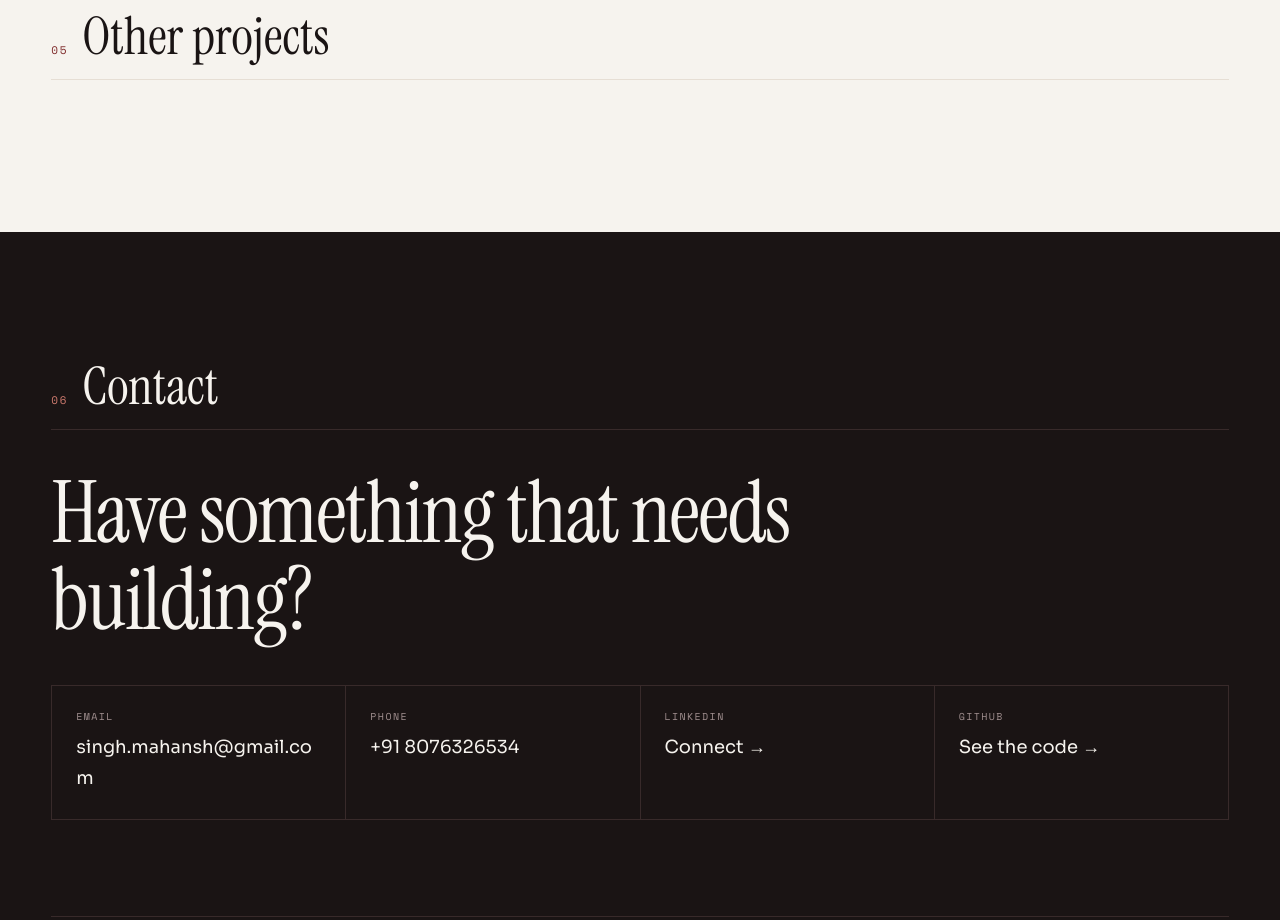
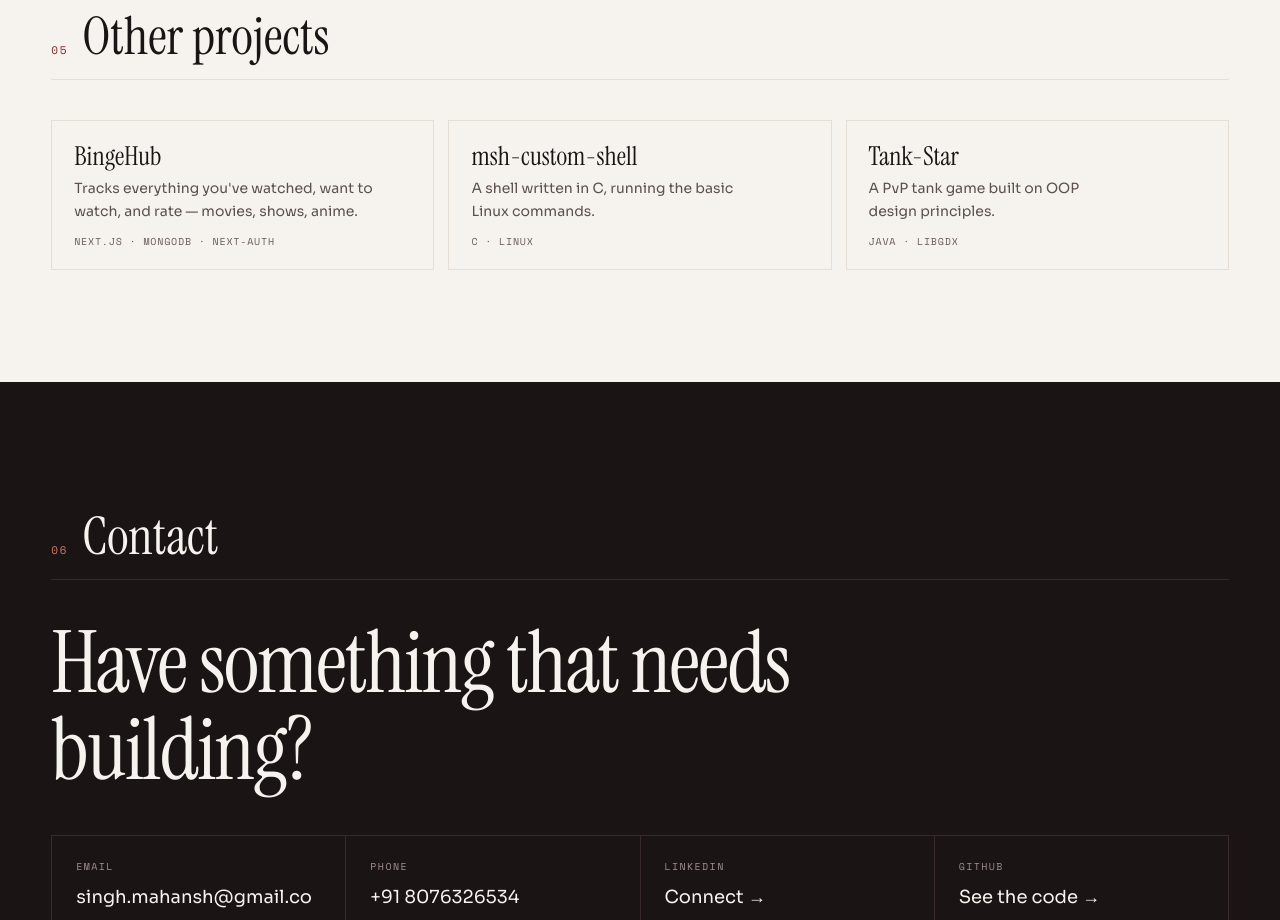
Before and after one commit to mahanshAdtiya/mahansh-portfolio, a Next.js app: page / in a window 1280 px wide. Shown: the part 1800-2720 px from the top of the page. Built offline with nearby package versions, Linux system fonts and the light colour scheme.

Commit message:
add: project section

```diff
--- a/app/_components/projects.tsx
+++ b/app/_components/projects.tsx
@@ -1,4 +1,7 @@
+import { PROJECTS } from "@/lib/content";
 import { SectionHeading } from "./section-heading";
+
+const EASE = "ease-[cubic-bezier(.16,.84,.24,1)]";
 
 export function Projects() {
   return (
@@ -11,6 +14,49 @@ export function Projects() {
         title="Other projects"
         className="mb-[clamp(24px,5vh,48px)]"
       />
+
+      <ul className="grid grid-cols-[repeat(auto-fit,minmax(min(100%,240px),1fr))] gap-3.5">
+        {PROJECTS.map((project) => (
+          <li key={project.title}>
+            <a
+              href={project.href}
+              target="_blank"
+              rel="noreferrer"
+              className={`group relative block h-full border border-edge py-[22px] pl-[22px] pr-11 transition-[transform,border-color,box-shadow] duration-[420ms] ${EASE} hover:-translate-y-1.5 hover:border-heading hover:shadow-lift`}
+            >
+              <span
+                aria-hidden="true"
+                className={`absolute top-4 right-4 -translate-x-[5px] translate-y-[5px] text-accent opacity-0 transition-[opacity,transform] duration-[320ms] ${EASE} group-hover:translate-x-0 group-hover:translate-y-0 group-hover:opacity-100 group-focus-visible:translate-x-0 group-focus-visible:translate-y-0 group-focus-visible:opacity-100`}
+              >
+                <svg
+                  viewBox="0 0 24 24"
+                  width="18"
+                  height="18"
+                  fill="none"
+                  stroke="currentColor"
+                  strokeWidth="2"
+                  strokeLinecap="round"
+                  strokeLinejoin="round"
+                >
+                  <path d="M7 17 17 7" />
+                  <path d="M9 7h8v8" />
+                </svg>
+              </span>
+
+              <h3 className="mb-2 font-display text-[26px] leading-none">
+                {project.title}
+              </h3>
+              <p className="mb-3.5 text-sm leading-[1.65]">
+                {project.description}
+              </p>
+              <p className="font-mono text-eyebrow-sm tracking-[.08em] uppercase text-muted">
+                {project.tech}
+              </p>
+              <span className="sr-only">(opens in a new tab)</span>
+            </a>
+          </li>
+        ))}
+      </ul>
     </section>
   );
 }
--- a/lib/content.ts
+++ b/lib/content.ts
@@ -354,12 +354,6 @@ export const PROJECTS: Project[] = [
     tech: "Java · LibGDX",
     href: SITE.github,
   },
-  {
-    title: "Stock Rev",
-    description: "Watchlists with live prices, fed by Alpha Vantage market data.",
-    tech: "React · TypeScript · Django · SQLite",
-    href: SITE.github,
-  },
 ];
 
 /* ── Contact ──────────────────────────────────────────────── */
```
